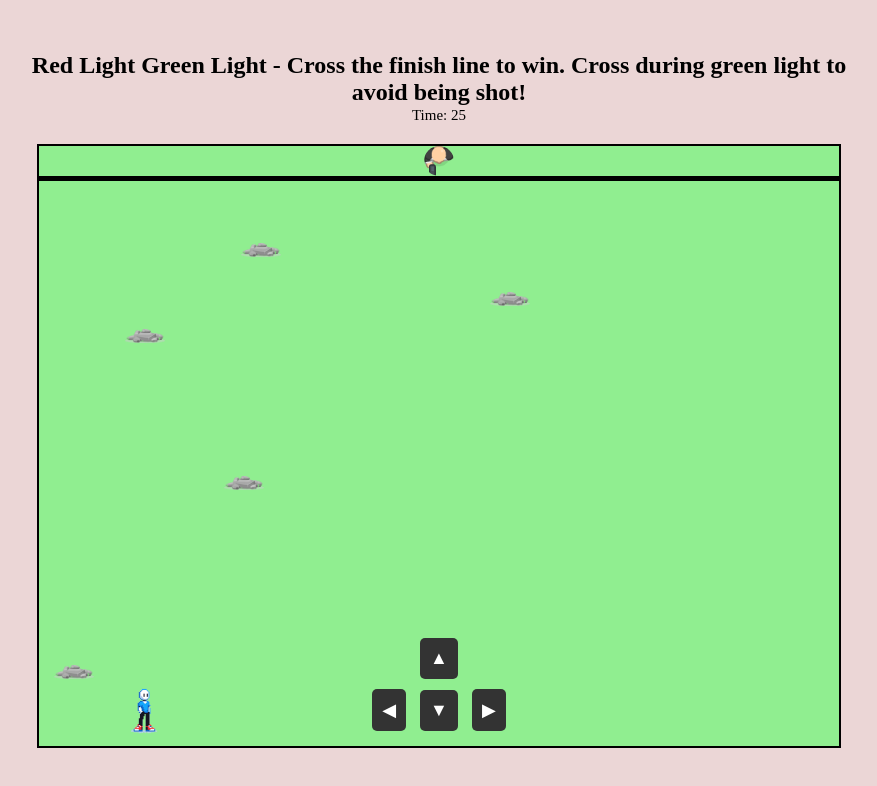
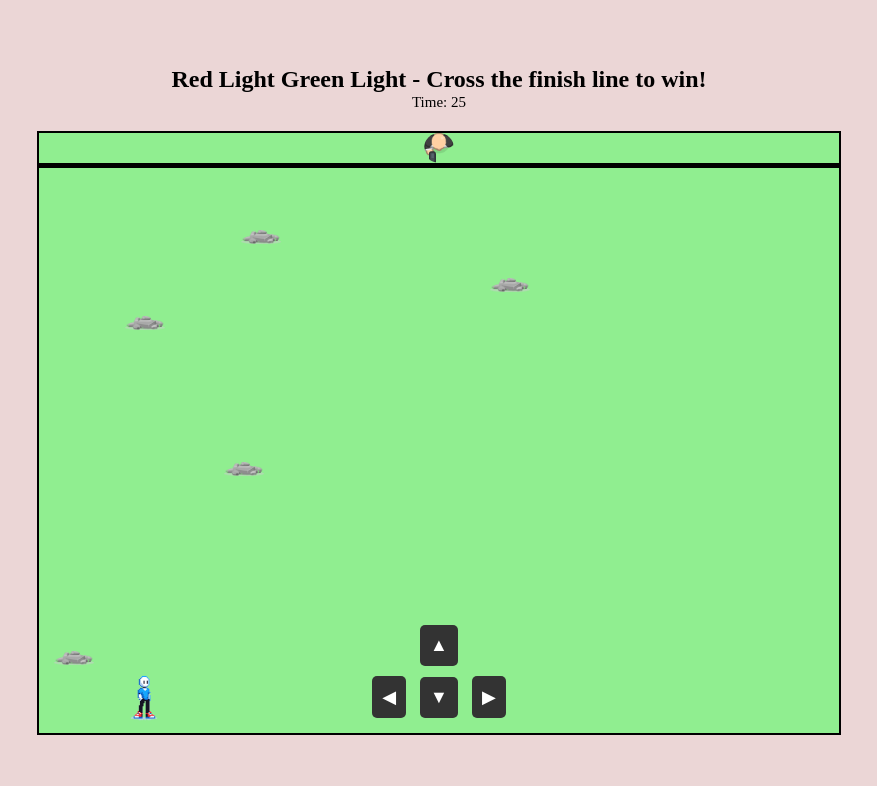
Before and after one commit to XieDude/fac-application-game, a plain HTML site: page index.html in a window 1280 px wide. Shown: the whole page, without its empty margins (201-1078 px from the left). Drawn offline with Linux system fonts and the light colour scheme.

Commit message:
fixing error with game title

```diff
--- a/index.html
+++ b/index.html
@@ -10,10 +10,7 @@
   <body>
     <div id="game">
       <div id="status">
-        <h1>
-          Red Light Green Light - Cross the finish line to win. Cross during
-          green light to avoid being shot!
-        </h1>
+        <h1>Red Light Green Light - Cross the finish line to win!</h1>
 
         <span id="timer">Time: 30</span>
       </div>
```
Also changed, not shown: 1 other file.
